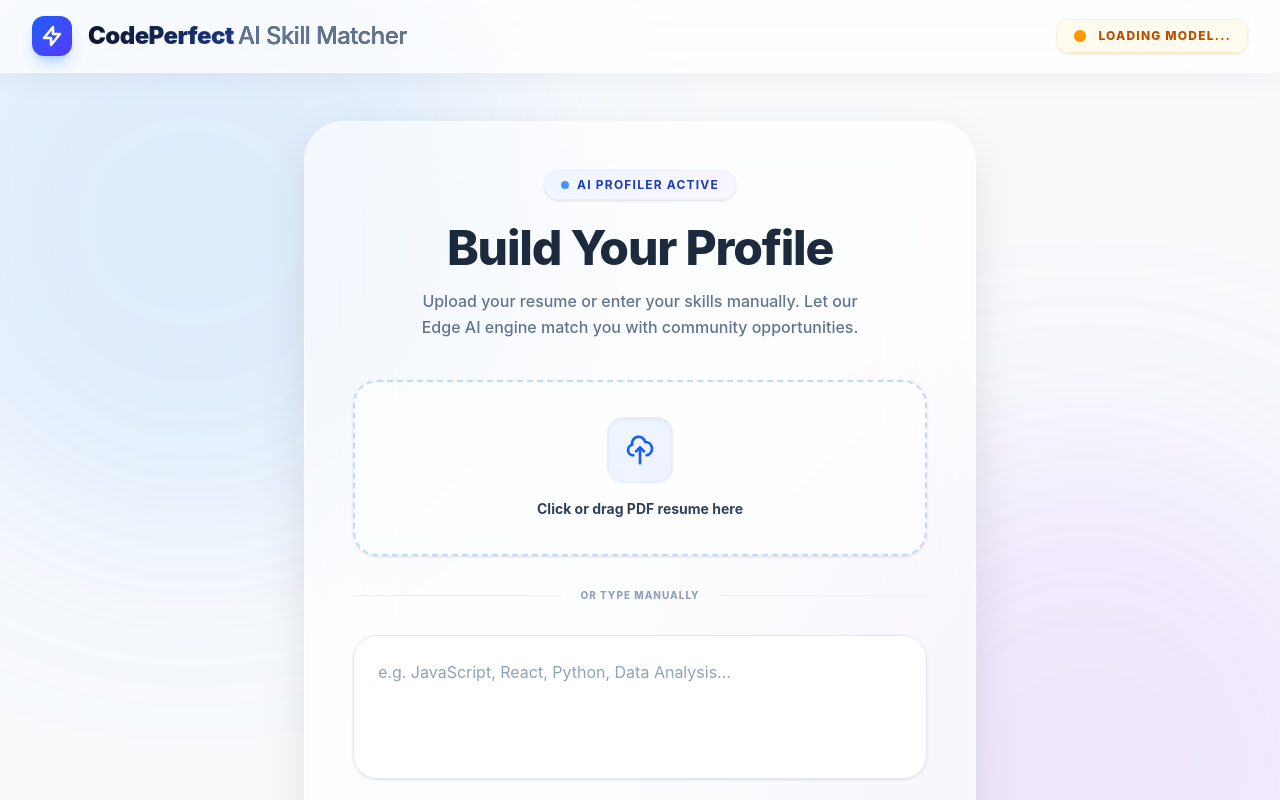
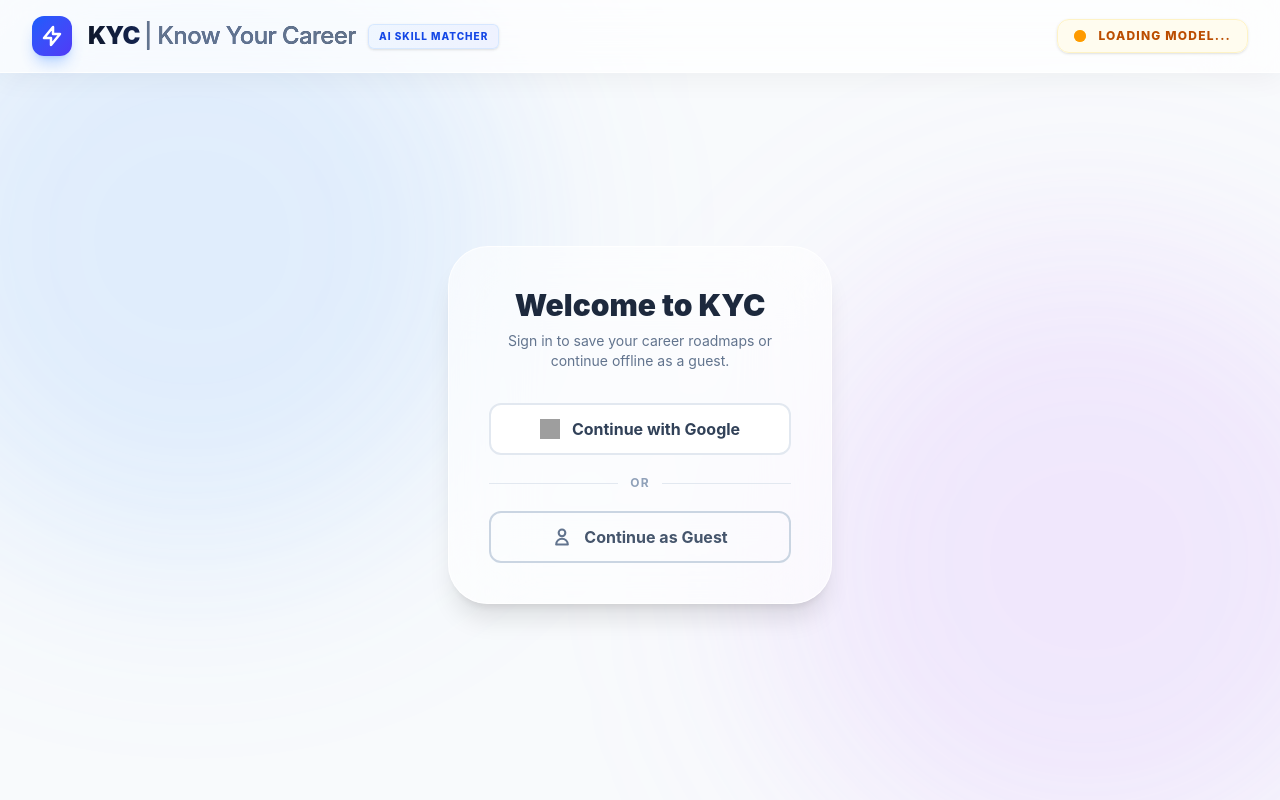
Before and after one commit to dheerajeshwar32/CodePerfect, a React (Vite) app: page / in a window 1280 px wide. Shown: the top 800 px of the page. Built offline with nearby package versions, Linux system fonts and the light colour scheme; grey boxes are pictures that could not be loaded.

Commit message:
feat: integrate Firebase Google Auth and Offline Guest Mode

```diff
--- a/index.html
+++ b/index.html
@@ -4,7 +4,7 @@
     <meta charset="UTF-8" />
     <link rel="icon" type="image/svg+xml" href="/favicon.svg" />
     <meta name="viewport" content="width=device-width, initial-scale=1.0" />
-    <title>CodePerfect</title>
+    <title>KYC: AI Skill Matcher</title>
   </head>
   <body>
     <div id="root"></div>
--- a/package.json
+++ b/package.json
@@ -13,6 +13,7 @@
     "@google/generative-ai": "^0.24.1",
     "@huggingface/transformers": "^4.2.0",
     "dexie": "^4.4.5",
+    "firebase": "^12.18.0",
     "pdfjs-dist": "^6.2.108",
     "react": "^19.2.8",
     "react-dom": "^19.2.8"
--- a/src/App.jsx
+++ b/src/App.jsx
@@ -2,15 +2,19 @@ import { useState, useEffect, useRef } from 'react';
 import ProfileInput from './components/ProfileInput';
 import ProcessingScreen from './components/ProcessingScreen';
 import JobResults from './components/JobResults';
+import Login from './components/Login';
 import vectorizedJobsData from './vectorized_jobs.json';
 import { cosineSimilarity } from './matcher.js';
+import { signOut } from 'firebase/auth';
+import { auth } from './firebase';
 
 function App() {
+  const [user, setUser] = useState(null);
+  const [isGuest, setIsGuest] = useState(false);
+
   const [currentScreen, setCurrentScreen] = useState('input');
   const [jobMatches, setJobMatches] = useState([]);
   const [isModelReady, setIsModelReady] = useState(false);
-
-  // Save the user's raw text to calculate the skill gap later
   const [userSkillsText, setUserSkillsText] = useState('');
 
   const aiWorker = useRef(null);
@@ -54,7 +58,6 @@ function App() {
   }, []);
 
   const handleStartMatching = (userSkills) => {
-    // Store the text in state before moving to the loading screen
     setUserSkillsText(userSkills);
     setCurrentScreen('processing');
 
@@ -64,26 +67,72 @@ function App() {
     });
   };
 
+  const handleSignOut = () => {
+    if (user) {
+      signOut(auth).then(() => {
+        setUser(null);
+        setCurrentScreen('input');
+      }).catch((error) => console.error("Sign out error", error));
+    } else {
+      setIsGuest(false);
+      setCurrentScreen('input');
+    }
+  };
+
   return (
     <div className="min-h-screen bg-slate-50 font-sans text-slate-900 flex flex-col selection:bg-blue-200 selection:text-blue-900 relative overflow-hidden">
 
-      {/* Global Ambient Background Gradients for the whole app */}
       <div className="absolute top-[-10%] left-[-10%] w-[50vw] h-[50vw] bg-blue-400/20 rounded-full mix-blend-multiply filter blur-[100px] opacity-70 pointer-events-none z-0"></div>
       <div className="absolute bottom-[-10%] right-[-10%] w-[50vw] h-[50vw] bg-purple-400/20 rounded-full mix-blend-multiply filter blur-[100px] opacity-70 pointer-events-none z-0"></div>
 
-      {/* Premium Global Header */}
       <header className="sticky top-0 z-50 bg-white/70 backdrop-blur-2xl border-b border-white/80 shadow-[0_4px_30px_rgb(0,0,0,0.05)] px-4 sm:px-8 py-4 flex items-center justify-between transition-all">
         <div className="flex items-center gap-4">
-          <div className="w-10 h-10 rounded-xl bg-gradient-to-br from-blue-600 to-indigo-600 flex items-center justify-center shadow-lg shadow-blue-500/30">
-            {/* Lightning Bolt Icon */}
+          <div className="w-10 h-10 rounded-xl bg-gradient-to-br from-blue-600 to-indigo-600 flex items-center justify-center shadow-lg shadow-blue-500/30 shrink-0">
             <svg className="w-6 h-6 text-white" fill="none" stroke="currentColor" viewBox="0 0 24 24"><path strokeLinecap="round" strokeLinejoin="round" strokeWidth="2.5" d="M13 10V3L4 14h7v7l9-11h-7z"></path></svg>
           </div>
+
+          <div className="flex flex-col sm:flex-row sm:items-center gap-1 sm:gap-3">
             <h1 className="text-xl sm:text-2xl font-black text-transparent bg-clip-text bg-gradient-to-r from-slate-900 via-blue-900 to-slate-900 tracking-tight">
-            CodePerfect <span className="font-medium text-slate-500">AI Skill Matcher</span>
+              KYC <span className="font-medium text-slate-500">| Know Your Career</span>
             </h1>
+            <span className="bg-gradient-to-r from-blue-50 to-indigo-50 text-blue-700 text-[10px] uppercase tracking-widest font-extrabold px-2.5 py-1 rounded-md border border-blue-200/50 shadow-sm w-fit">
+              AI Skill Matcher
+            </span>
+          </div>
         </div>
 
-        <div className={`hidden sm:flex items-center gap-3 border px-4 py-2 rounded-xl shadow-sm backdrop-blur-sm ${isModelReady ? 'bg-emerald-50/80 border-emerald-100' : 'bg-amber-50/80 border-amber-100'}`}>
+        <div className="hidden sm:flex items-center gap-4">
+          {(user || isGuest) && (
+            <div className="flex items-center gap-3 mr-4 border-r border-slate-200 pr-4">
+              {user ? (
+                <img
+                  src={user.photoURL}
+                  alt="Profile"
+                  className="w-8 h-8 rounded-full border border-slate-200 shadow-sm"
+                />
+              ) : (
+                <div className="w-8 h-8 rounded-full bg-slate-100 flex items-center justify-center border border-slate-200 shadow-sm">
+                  <svg className="w-4 h-4 text-slate-400" fill="currentColor" viewBox="0 0 24 24">
+                    <path d="M12 12c2.21 0 4-1.79 4-4s-1.79-4-4-4-4 1.79-4 4 1.79 4 4 4zm0 2c-2.67 0-8 1.34-8 4v2h16v-2c0-2.66-5.33-4-8-4z" />
+                  </svg>
+                </div>
+              )}
+
+              <div className="hidden md:flex flex-col">
+                <span className="text-xs font-bold text-slate-700 leading-tight">
+                  {user ? user.displayName : 'Guest User'}
+                </span>
+                <button
+                  onClick={handleSignOut}
+                  className="text-[10px] text-slate-400 hover:text-red-500 text-left transition-colors font-medium"
+                >
+                  {user ? 'Sign Out' : 'Sign In'}
+                </button>
+              </div>
+            </div>
+          )}
+
+          <div className={`flex items-center gap-3 border px-4 py-2 rounded-xl shadow-sm backdrop-blur-sm ${isModelReady ? 'bg-emerald-50/80 border-emerald-100' : 'bg-amber-50/80 border-amber-100'}`}>
             <span className="relative flex h-3 w-3">
               <span className={`animate-ping absolute inline-flex h-full w-full rounded-full opacity-75 ${isModelReady ? 'bg-emerald-400' : 'bg-amber-400'}`}></span>
               <span className={`relative inline-flex rounded-full h-3 w-3 ${isModelReady ? 'bg-emerald-500' : 'bg-amber-500'}`}></span>
@@ -92,10 +141,14 @@ function App() {
               {isModelReady ? 'AI Engine Ready' : 'Loading Model...'}
             </span>
           </div>
+        </div>
       </header>
 
-      {/* Main Routing Area */}
-      <main className="flex-grow flex flex-col relative z-10 w-full h-full">
+      <main className="flex-grow flex flex-col relative z-10 w-full h-full p-4 sm:p-8">
+        {!user && !isGuest ? (
+          <Login onSignIn={setUser} onGuestLogin={() => setIsGuest(true)} />
+        ) : (
+          <>
             {currentScreen === 'input' && (
               <ProfileInput onNext={handleStartMatching} />
             )}
@@ -107,6 +160,8 @@ function App() {
             {currentScreen === 'results' && (
               <JobResults matches={jobMatches} userSkills={userSkillsText} onStartOver={() => setCurrentScreen('input')} />
             )}
+          </>
+        )}
       </main>
     </div>
   );
--- /dev/null
+++ b/src/components/Login.jsx
@@ -0,0 +1,47 @@
+import { signInWithPopup } from "firebase/auth";
+import { auth, googleProvider } from "../firebase";
+
+export default function Login({ onSignIn, onGuestLogin }) {
+  const handleLogin = async () => {
+    try {
+      const result = await signInWithPopup(auth, googleProvider);
+      onSignIn(result.user);
+    } catch (error) {
+      console.error("Authentication failed:", error);
+    }
+  };
+
+  return (
+    <div className="flex flex-col items-center justify-center h-full min-h-[80vh]">
+      <div className="bg-white/60 backdrop-blur-2xl p-10 rounded-[2.5rem] shadow-xl border border-white/80 text-center max-w-sm w-full relative overflow-hidden">
+
+        <h2 className="text-3xl font-black text-slate-800 mb-2">Welcome to KYC</h2>
+        <p className="text-slate-500 mb-8 text-sm px-2">Sign in to save your career roadmaps or continue offline as a guest.</p>
+
+        <div className="flex flex-col gap-3 relative z-10">
+          <button
+            onClick={handleLogin}
+            className="w-full flex items-center justify-center gap-3 bg-white border-2 border-slate-200 text-slate-700 font-bold py-3 px-4 rounded-xl hover:bg-slate-50 transition-all hover:shadow-md"
+          >
+            <img src="https://www.svgrepo.com/show/475656/google-color.svg" alt="Google" className="w-5 h-5" />
+            Continue with Google
+          </button>
+
+          <div className="flex items-center gap-3 my-2">
+            <div className="h-px bg-slate-200 flex-1"></div>
+            <span className="text-xs text-slate-400 font-bold uppercase tracking-widest">OR</span>
+            <div className="h-px bg-slate-200 flex-1"></div>
+          </div>
+
+          <button
+            onClick={onGuestLogin}
+            className="w-full flex items-center justify-center gap-3 bg-transparent border-2 border-slate-300 text-slate-600 font-bold py-3 px-4 rounded-xl hover:bg-slate-200/50 hover:border-slate-400 transition-all"
+          >
+            <svg className="w-5 h-5 text-slate-500" fill="none" stroke="currentColor" viewBox="0 0 24 24"><path strokeLinecap="round" strokeLinejoin="round" strokeWidth="2.5" d="M16 7a4 4 0 11-8 0 4 4 0 018 0zM12 14a7 7 0 00-7 7h14a7 7 0 00-7-7z"></path></svg>
+            Continue as Guest
+          </button>
+        </div>
+      </div>
+    </div>
+  );
+}
--- /dev/null
+++ b/src/firebase.js
@@ -0,0 +1,22 @@
+import { initializeApp } from "firebase/app";
+import { getAuth, GoogleAuthProvider } from "firebase/auth";
+import { getFirestore } from "firebase/firestore";
+
+// Replace these with the keys Firebase gave you in Step 1
+const firebaseConfig = {
+  apiKey: "AIzaSyCYwcIjRMnjnqcGgCP1t0PEDxdx8KKIGZk",
+  authDomain: "codeperfect-kyc.firebaseapp.com",
+  projectId: "codeperfect-kyc",
+  storageBucket: "codeperfect-kyc.firebasestorage.app",
+  messagingSenderId: "41260533878",
+  appId: "1:41260533878:web:64d2e05d905fd98c707757",
+  measurementId: "G-9XS9CTGS28"
+};
+
+// Initialize Firebase
+const app = initializeApp(firebaseConfig);
+
+// Export Auth and Database for use in other components
+export const auth = getAuth(app);
+export const googleProvider = new GoogleAuthProvider();
+export const db = getFirestore(app);
```
Also changed, not shown: 1 other file (tests, documents, lock files or other folders). Lines whose indentation alone changed are shown as unchanged.
